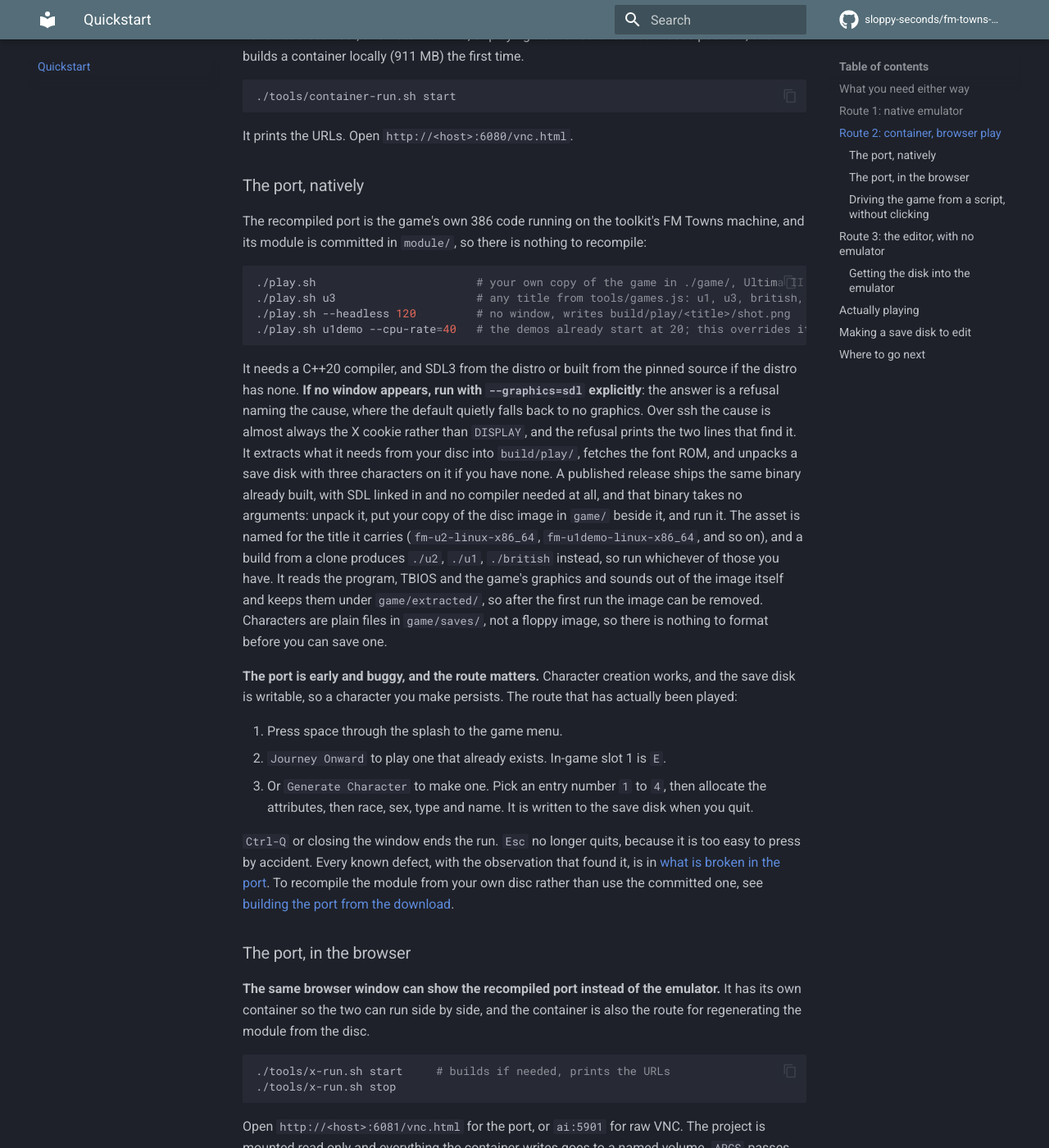
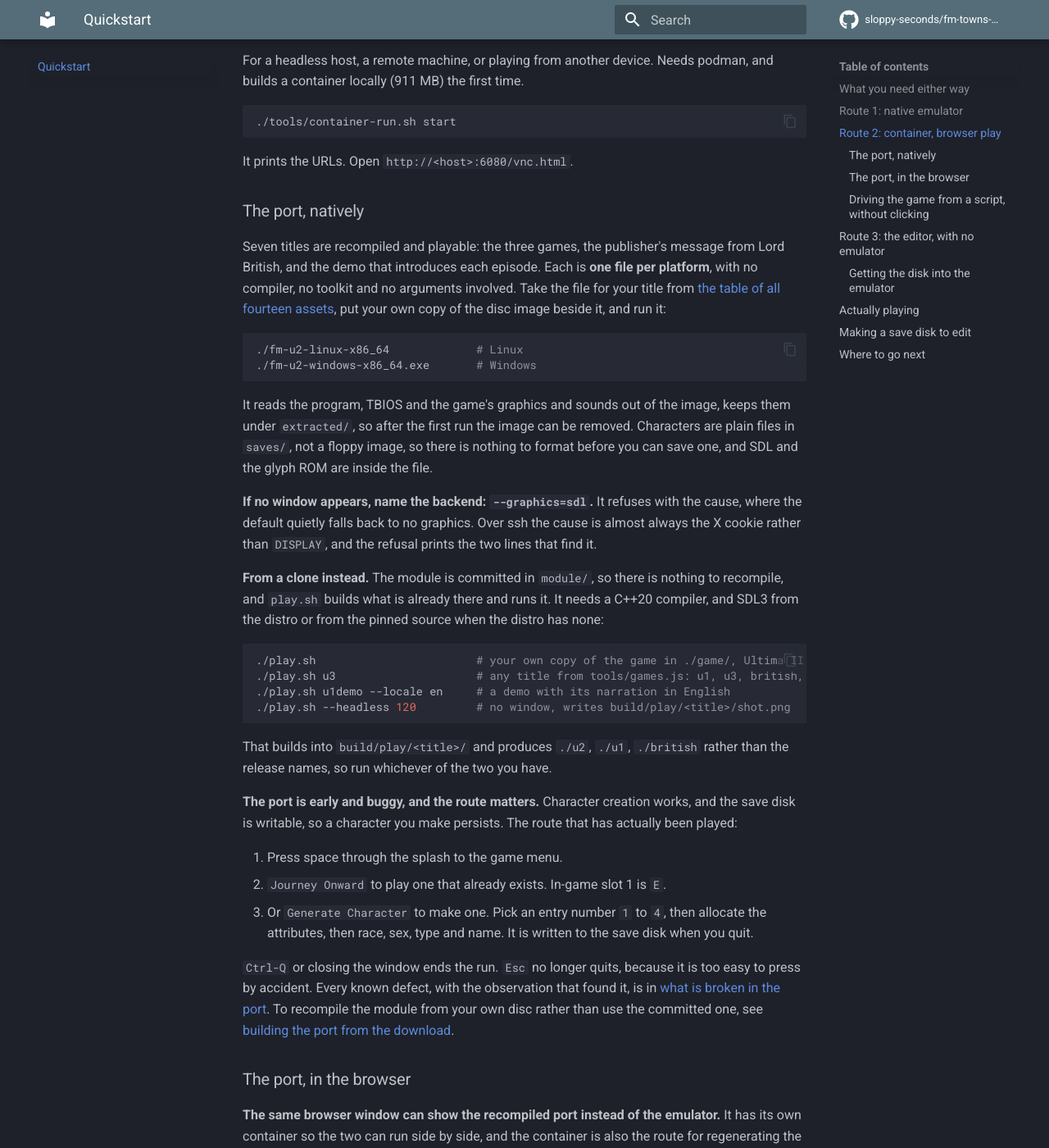
Before and after one commit to sloppy-seconds/fm-towns-ultima, an MkDocs documentation site: the page built from docs/quickstart.md, in a window 1280 px wide and 1400 px high, scrolled down 3339 px. Shown: the whole window at 82% size. Built offline with MkDocs 1.6.1 and Material for MkDocs 9.7.7, drawn with Linux system fonts in a browser that asks for light colours; comment, search, counter and statistics services are not loaded; some of the changed text lies outside the part shown.

Commit message:
docs: seven titles on two platforms, and a front door that says so
The pages still described the release as it was before 2026-11-12: play.sh as the way in, three
games, Windows with three binaries. All of that was true once and none of it is true now.

README.md leads with a table of all fourteen assets, one row per title and a column per platform,
and says what the four non-games are. `play.sh` moves to its own subsection as the route for a clone,
which is what it is. The emulator's macOS/Windows section now says it is about the emulator, because
the port does ship Windows binaries and the two questions were being answered by one paragraph.

quickstart.md: the route table names every Windows asset, the toolkit step is optional except when
building from a clone, and "the port, natively" leads with a release binary and no arguments instead
of a shell script. It keeps the --graphics=sdl advice, because a window that did not open is still the
most likely thing to go wrong over ssh.

index.md's scope section now separates two questions that were being answered as one: the port covers
seven titles, and the investigation is Ultima II's, with the other titles and the splash used as
cross-validation. web/README.md says the editor is one of seven playable titles rather than implying
the project is Ultima II only.

port-structure.md gains the fourteen-asset table and drops "Windows carries the three games only".
plan-port.md's item 13a recorded that decision as deliberate, which it was at the time, and now says
that it was closed the same day and where.

````diff
--- a/docs/quickstart.md
+++ b/docs/quickstart.md
@@ -6,9 +6,9 @@
 
 | situation | route |
 |---|---|
-| I own the game and want the recompiled port on this machine | [The port, native](#the-port-natively) |
+| I own the game and want the recompiled port on this machine | [The port, native](#the-port-natively), seven titles, Linux and Windows |
 | I have a Linux or macOS desktop | [Native](#route-1-native-emulator) |
-| I have Windows | [The port, native](#the-port-natively) with `fm-u1-windows-x86_64.exe`, `fm-u2-windows-x86_64.exe` or `fm-u3-windows-x86_64.exe`, checked under Wine where all three load and a game can be launched and played, but never on real Windows. For the emulator: [Container](#route-2-container-browser-play), or native with a bash shell, both untested |
+| I have Windows | [The port, native](#the-port-natively): every title has a `.exe`, `fm-u1-windows-x86_64.exe` through `fm-u3demo-windows-x86_64.exe`. The three games' Windows builds load under Wine, the other four have never been executed. For the emulator: [Container](#route-2-container-browser-play), or native with a bash shell, both untested |
 | The machine is headless or remote, or I want to play in a browser | [Container](#route-2-container-browser-play) |
 | I want a save disk, or to fix one, with nothing installed | [Editor alone](#route-3-the-editor-with-no-emulator) |
 
@@ -19,9 +19,10 @@
 into the repository directory, or into a `game/` directory if you are only after the
 port, which looks there first.
 
-**The toolkit, if you want to build the C++ port.** `git submodule update --init fmtownskit`. A plain clone leaves
-`fmtownskit/` empty, and nothing in the emulator routes needs it, so this is the one step that is optional unless
-you are building `u2port`.
+**The toolkit, if you want to build the C++ port yourself.** `git submodule update --init fmtownskit`. A plain clone
+leaves `fmtownskit/` empty, and nothing in the emulator routes needs it, so this is the one step that is optional: a
+release binary needs no toolkit, and `play.sh` from a clone builds from `module/` and needs this submodule because the
+kit's runtime is what the recompiled code links onto.
 
 **The emulator and ROMs.** Two downloads.
 
@@ -144,30 +145,37 @@
 
 ### The port, natively
 
-The recompiled port is the game's own 386 code running on the toolkit's FM Towns machine,
-and its module is committed in `module/`, so there is nothing to recompile:
+Seven titles are recompiled and playable: the three games, the publisher's message from Lord British, and the demo that
+introduces each episode. Each is **one file per platform**, with no compiler, no toolkit and no arguments involved. Take
+the file for your title from [the table of all fourteen assets](port-structure.md), put your own copy of the
+disc image beside it, and run it:
+
+```bash
+./fm-u2-linux-x86_64             # Linux
+./fm-u2-windows-x86_64.exe       # Windows
+```
+
+It reads the program, TBIOS and the game's graphics and sounds out of the image, keeps them under `extracted/`, so after
+the first run the image can be removed. Characters are plain files in `saves/`, not a floppy image, so there is nothing to
+format before you can save one, and SDL and the glyph ROM are inside the file.
+
+**If no window appears, name the backend: `--graphics=sdl`.** It refuses with the cause, where the default quietly falls
+back to no graphics. Over ssh the cause is almost always the X cookie rather than `DISPLAY`, and the refusal prints the
+two lines that find it.
+
+**From a clone instead.** The module is committed in `module/`, so there is nothing to recompile, and `play.sh` builds
+what is already there and runs it. It needs a C++20 compiler, and SDL3 from the distro or from the pinned source when the
+distro has none:
 
 ```bash
 ./play.sh                        # your own copy of the game in ./game/, Ultima II
 ./play.sh u3                     # any title from tools/games.js: u1, u3, british, u1demo, u2demo, u3demo
+./play.sh u1demo --locale en     # a demo with its narration in English
 ./play.sh --headless 120         # no window, writes build/play/<title>/shot.png
-./play.sh u1demo --cpu-rate=40   # the demos already start at 20; this overrides it for one run
 ```
 
-It needs a C++20 compiler, and SDL3 from the distro or built from the pinned source if the
-distro has none. **If no window appears, run with `--graphics=sdl` explicitly**: the answer is a
-refusal naming the cause, where the default quietly falls back to no graphics. Over ssh the cause
-is almost always the X cookie rather than `DISPLAY`, and the refusal prints the two lines that find
-it. It extracts what it needs from your disc into
-`build/play/`, fetches the font ROM, and unpacks a save disk with three characters on it
-if you have none. A published release ships the same binary already built, with SDL linked
-in and no compiler needed at all, and that binary takes no arguments: unpack it, put your copy
-of the disc image in `game/` beside it, and run it. The asset is named for the title it carries
-(`fm-u2-linux-x86_64`, `fm-u1demo-linux-x86_64`, and so on), and a build from a clone produces
-`./u2`, `./u1`, `./british` instead, so run whichever of those you have. It reads the program, TBIOS and the
-game's graphics and sounds out of the image itself and keeps them under `game/extracted/`, so
-after the first run the image can be removed. Characters are plain files in `game/saves/`, not a
-floppy image, so there is nothing to format before you can save one.
+That builds into `build/play/<title>/` and produces `./u2`, `./u1`, `./british` rather than the release names, so run
+whichever of the two you have.
 
 **The port is early and buggy, and the route matters.** Character creation works, and the
 save disk is writable, so a character you make persists. The route that has actually been
````
Also changed, not shown: README.md (+51 -37 lines), docs/index.md (+14 -6 lines), docs/plan-port.md (+7 -5 lines), docs/port-structure.md (+19 -1 lines), web/README.md (+5 -0 lines).
